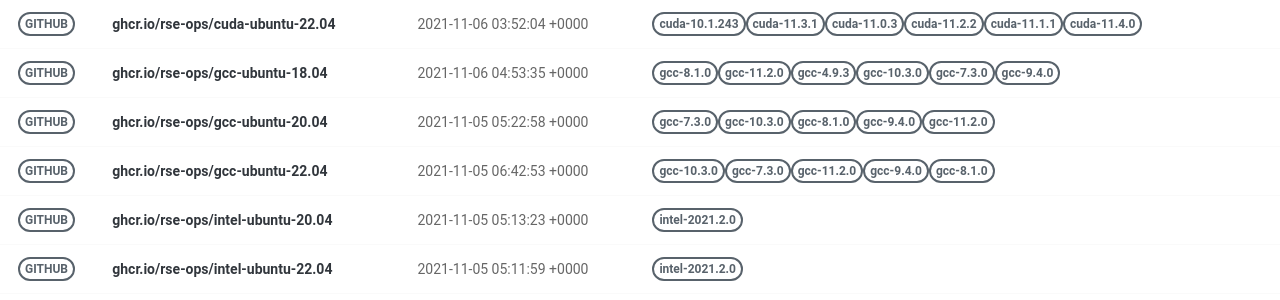
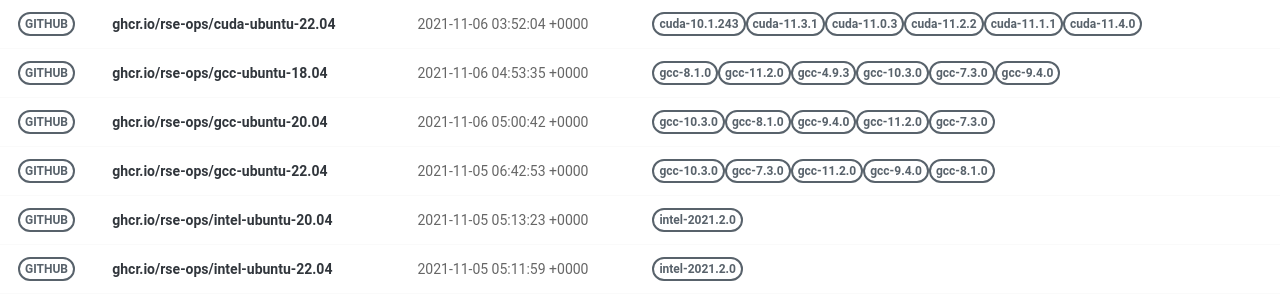
Before and after one commit to rse-ops/docker-images, a Jekyll site: the page built from pages/index.md, in a window 1280 px wide. Shown: the part 326-626 px from the top of the page. Built offline with Jekyll 4.4.1, drawn with Linux system fonts in a browser that asks for light colours; nearby versions of some CDN libraries.

Commit message:
Automated push to update library 2021-11-06

```diff
--- a/_library/ghcr.io-rse-ops-gcc-ubuntu-20.04.md
+++ b/_library/ghcr.io-rse-ops-gcc-ubuntu-20.04.md
@@ -1,14 +1,11 @@
 ---
 layout: container
 name: ghcr.io/rse-ops/gcc-ubuntu-20.04
-updated_at: 2021-11-05 05:22:58.336179
+updated_at: 2021-11-06 05:00:42.237190
 
 
 container_url: https://github.com/orgs/rse-ops/packages/container/package/gcc-ubuntu-20.04
 versions:
- - tag: gcc-7.3.0
-   dockerfile: https://github.com/rse-ops/docker-images/blob/main/ubuntu/gcc/Dockerfile
-   manifest: https://crane.ggcr.dev/manifest/ghcr.io/rse-ops/gcc-ubuntu-20.04:gcc-7.3.0
  - tag: gcc-10.3.0
    dockerfile: https://github.com/rse-ops/docker-images/blob/main/ubuntu/gcc/Dockerfile
    manifest: https://crane.ggcr.dev/manifest/ghcr.io/rse-ops/gcc-ubuntu-20.04:gcc-10.3.0
```
Also changed, not shown: other parts of _library/ghcr.io-rse-ops-gcc-ubuntu-20.04.md (+3 -0 lines).
